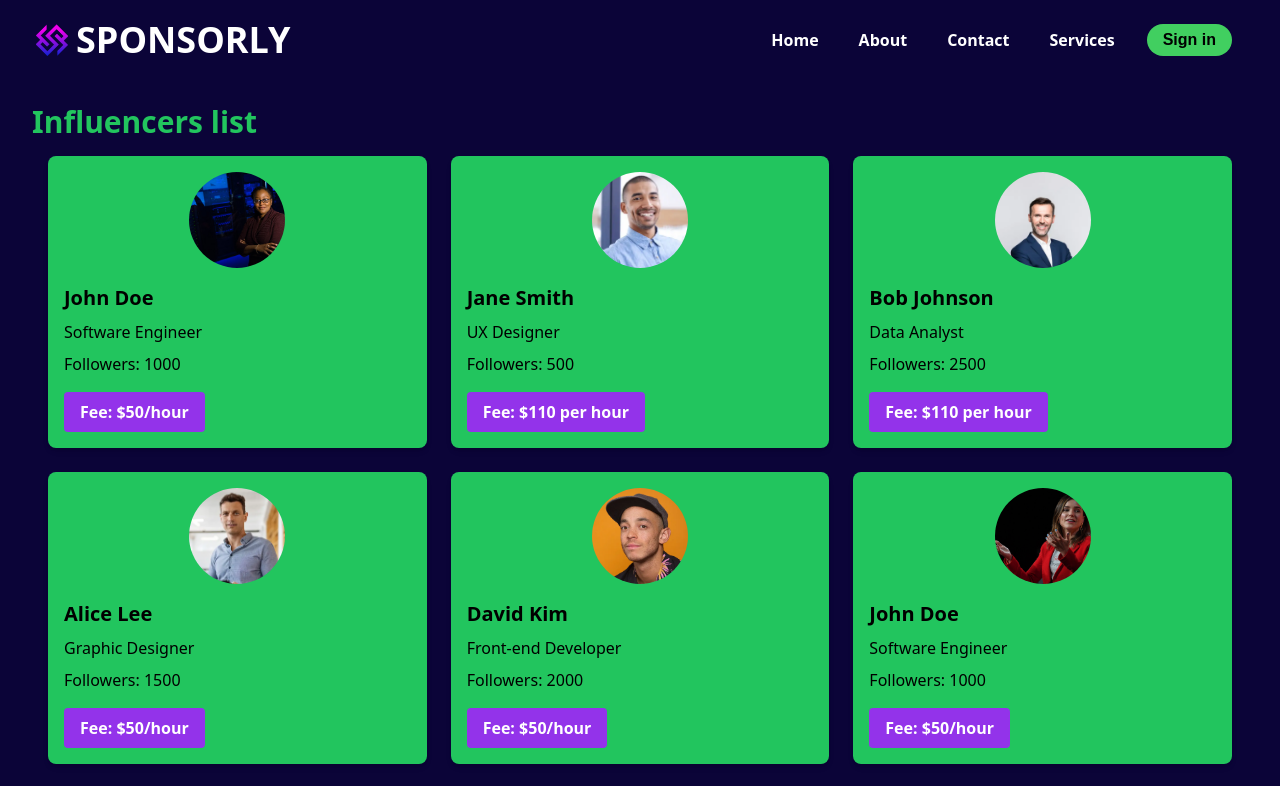
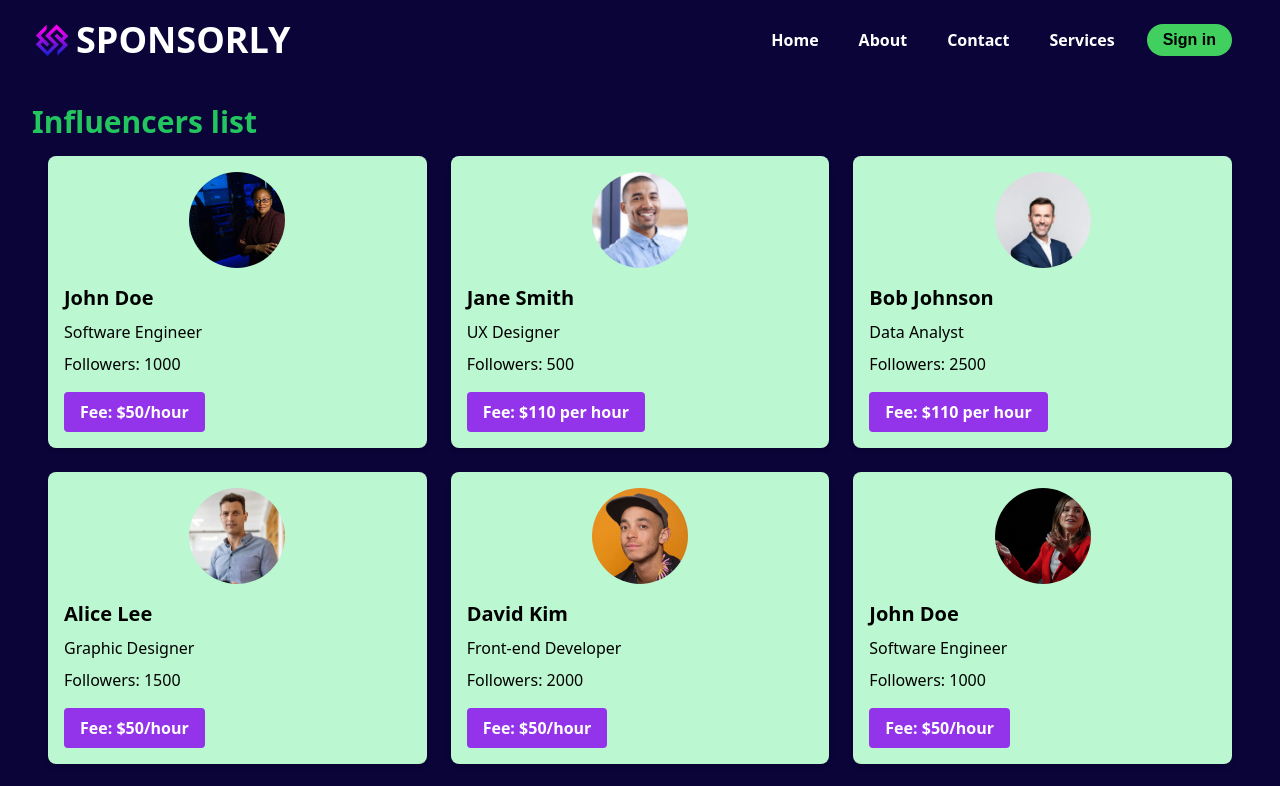
Before and after one commit to satwikrprabhu/Sponsorly, a React (Vite) app: page /inf in a window 1280 px wide. Shown: the top 786 px of the page. Built offline with nearby package versions, Linux system fonts and the light colour scheme; a web font is replaced by a local one.

Commit message:
visual changes

```diff
--- a/src/component/CompanyList.jsx
+++ b/src/component/CompanyList.jsx
@@ -134,7 +134,7 @@ function Companylist() {
       <h1 className="text-3xl font-bold mb-4 text-green-500">Advertising Company</h1>
       <ul className="grid grid-cols-1 md:grid-cols-2 lg:grid-cols-3 gap-6 px-4">
         {profiles.map((profile) => (
-          <li key={profile.id} className="bg-green-500 rounded-lg shadow-md overflow-hidden transform transition duration-500 hover:scale-105">
+          <li key={profile.id} className="bg-green-200 rounded-lg shadow-md overflow-hidden transform transition duration-500 hover:scale-105">
             <img
               className="w-24 h-24 object-cover rounded-full mx-auto mt-4 hover:scale-110"
               src={profile.imageUrl}
--- a/src/component/ProfileList.jsx
+++ b/src/component/ProfileList.jsx
@@ -203,7 +203,7 @@ function ProfileList() {
       <h1 className="text-3xl font-bold mb-4 text-green-500">Influencers list</h1>
       <ul className="grid grid-cols-1 md:grid-cols-2 lg:grid-cols-3 gap-6 px-4">
         {profiles.map((profile) => (
-          <li key={profile.id} className="bg-green-500 rounded-lg shadow-md overflow-hidden transform transition duration-500 hover:scale-105">
+          <li key={profile.id} className="bg-green-200 rounded-lg shadow-md overflow-hidden transform transition duration-500 hover:scale-105">
             <img
               className="w-24 h-24 object-cover rounded-full mx-auto mt-4 hover:scale-110"
               src={profile.imageUrl}
```
